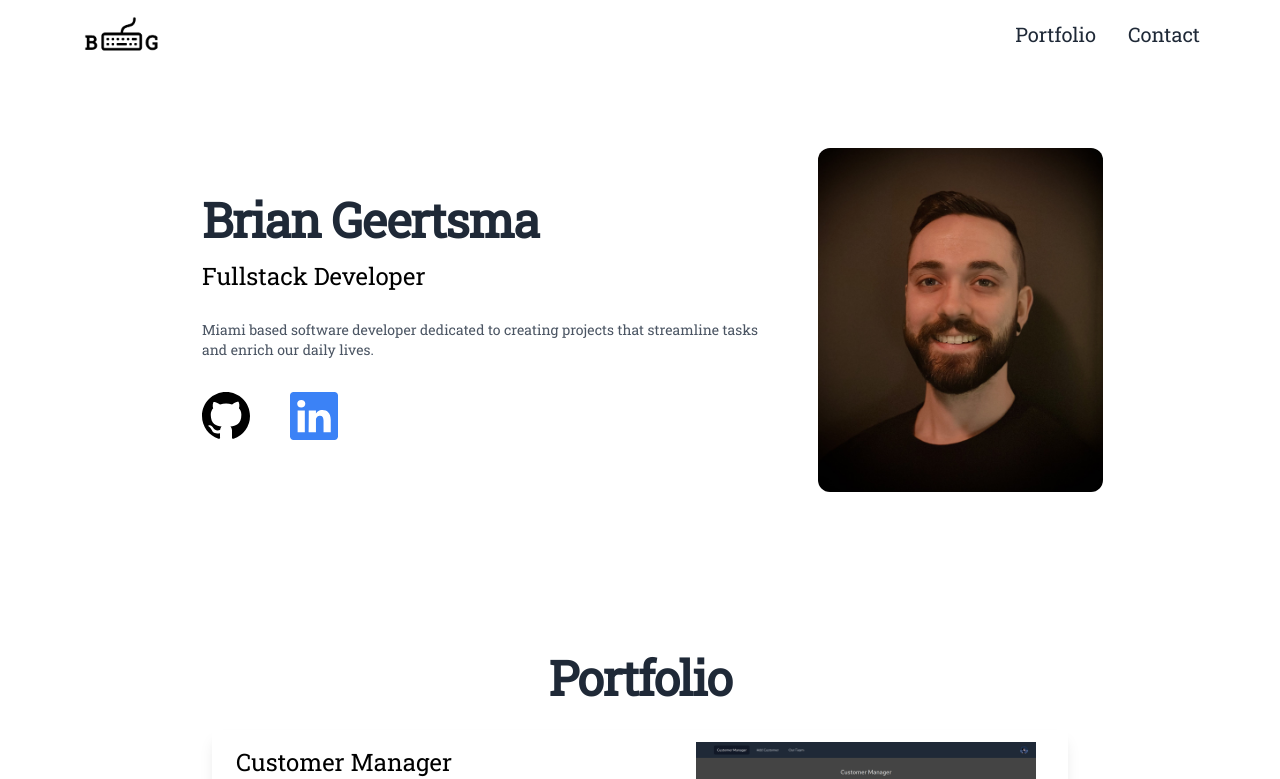
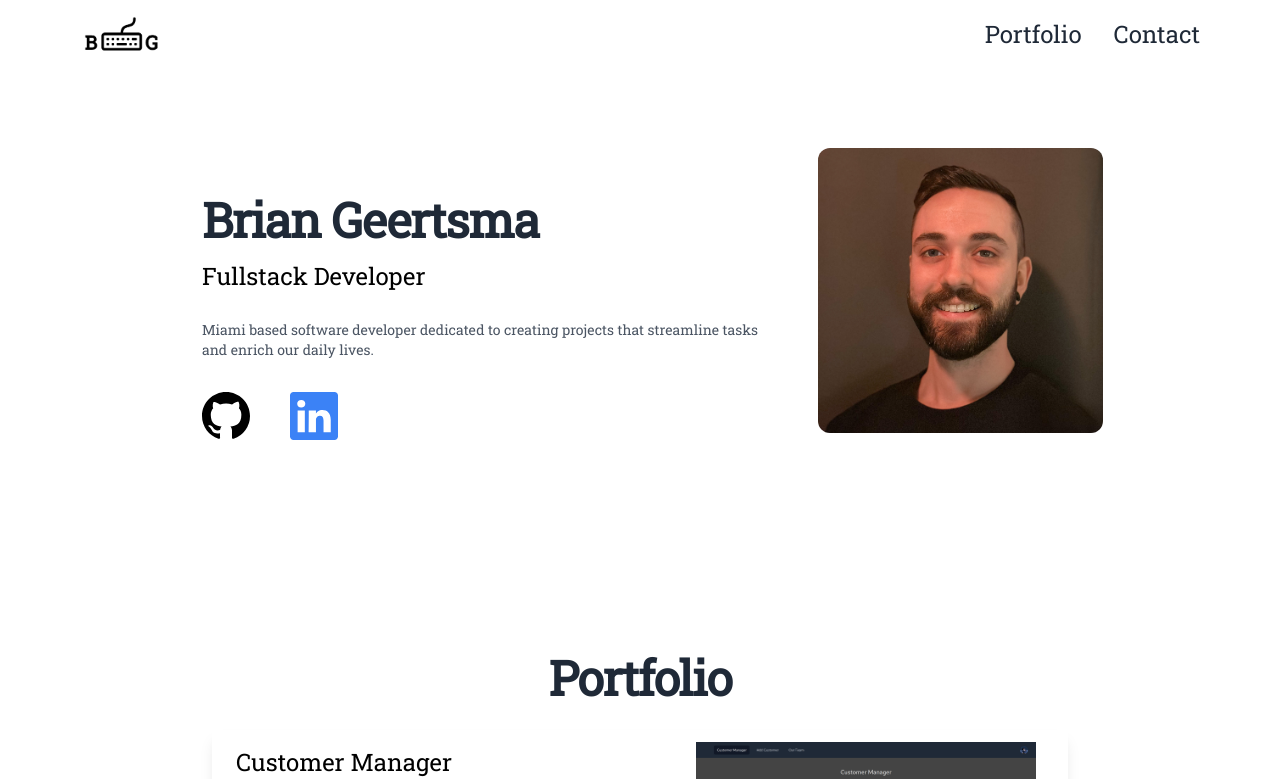
Before and after one commit to brian-gee/react-portfolio, a Next.js app: page / in a window 1280 px wide. Shown: the top 779 px of the page. Built offline with nearby package versions, Linux system fonts and the light colour scheme.

Commit message:
updaing profile image and nav text size

```diff
--- a/components/nav.js
+++ b/components/nav.js
@@ -49,7 +49,7 @@
 						}`}
 					>
 						{navItems.map((link) => (
-							<li key={link.name} className="md:ml-8 text-xl md:my-0 my-7">
+							<li key={link.name} className="md:ml-8 text-lg md:text-2xl md:my-0 my-7">
 								<Link
 									href={link.url}
 									className="text-gray-800 hover:text-gray-400 duration-500"
```
Also changed, not shown: public/bg.jpg.
